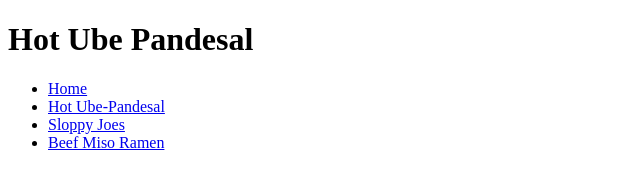
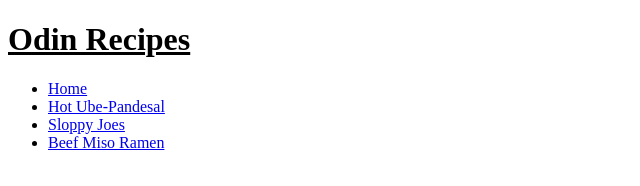
Before and after one commit to juswamacbook/odin-recipes, a plain HTML site: page recipes/index.html in a window 1280 px wide. Shown: the whole page, without its empty margins (0-640 px from the left). Drawn offline with Linux system fonts and the light colour scheme.

Commit message:
added some stuff

```diff
--- a/recipes/index.html
+++ b/recipes/index.html
@@ -6,7 +6,9 @@
     <title>Home Page</title>
 </head>
 <body>
-    <h1>Hot Ube Pandesal</h1>
+    <h1>
+        <u>Odin Recipes</u>
+    </h1>
 </body>
 <ul>
     <li>
```
